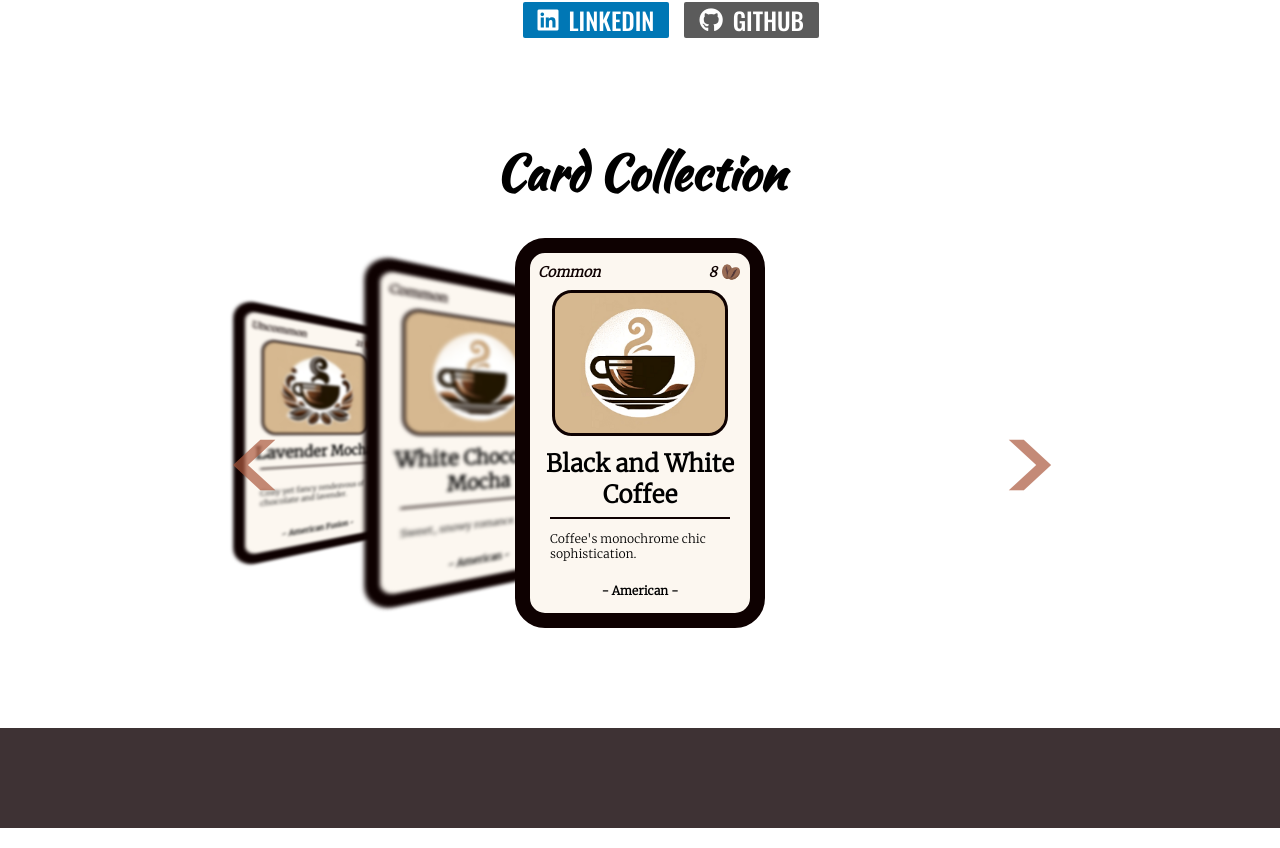
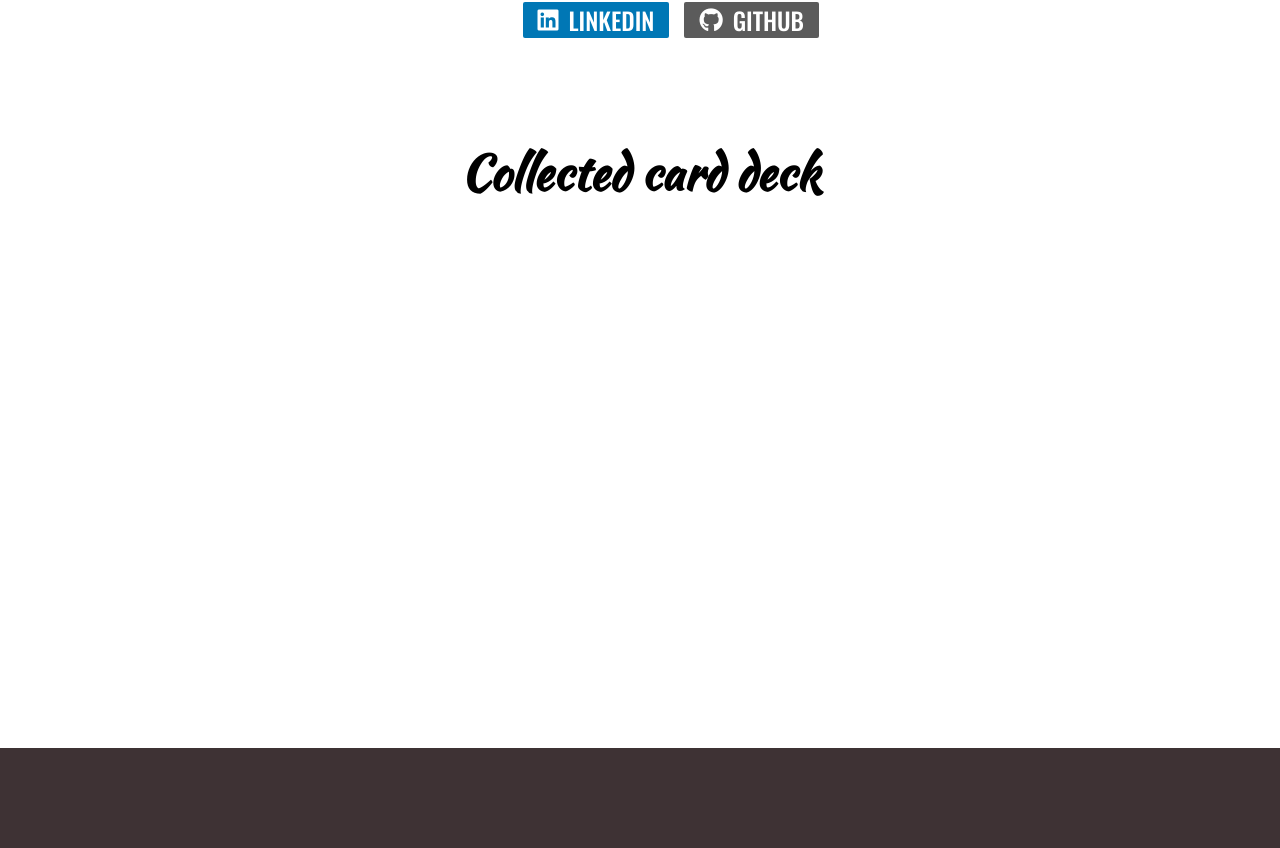
Before and after one commit to erikmichel-dev/coffee-run-web, an Angular app: page / in a window 1280 px wide. Shown: the part 813-1661 px from the top of the page. Built offline with nearby package versions, Linux system fonts and the light colour scheme.

Commit message:
adjusted card collection slider

```diff
--- a/src/app/dashboard/brew-hub/brewer/brewer.component.ts
+++ b/src/app/dashboard/brew-hub/brewer/brewer.component.ts
@@ -1,7 +1,6 @@
 import { Component } from '@angular/core';
-import { Observable, Subject, take, takeUntil, tap } from 'rxjs';
-import { BackendService } from 'src/app/shared/services/backend.service';
-import { BrewerService } from './resources/services/brewer.service';
+import { Observable, Subject, takeUntil } from 'rxjs';
+import { BrewerService } from 'src/app/shared/services/brewer.service';
 import { Coffee } from 'src/app/shared/models/coffee';
 
 
--- a/src/app/dashboard/brew-hub/brewer/resources/services/brewer.service.ts
+++ /dev/null
@@ -1,51 +0,0 @@
-import { Injectable } from '@angular/core';
-import { BackendService } from 'src/app/shared/services/backend.service';
-import { Coffee } from 'src/app/shared/models/coffee';
-import { BehaviorSubject, Observable, map, tap, combineLatest } from 'rxjs';
-
-@Injectable({
-  providedIn: 'root'
-})
-export class BrewerService {
-  public brewedCoffee$: Observable<Coffee | null>;
-  public fakeLoading$: Observable<boolean | null>;
-  public isLoading$: Observable<boolean | null>;
-  private readonly _brewedCoffee = new BehaviorSubject<Coffee | null>(null);
-  private readonly _isLoading = new BehaviorSubject<boolean | null>(false);
-  private readonly _fakeLoading = new BehaviorSubject<boolean | null>(false);
-
-  constructor(private _backend: BackendService) {
-    this.brewedCoffee$ = this._brewedCoffee.asObservable();
-    this.isLoading$ = this._isLoading.asObservable();
-    this.fakeLoading$ = this._fakeLoading.asObservable();
-  }
-
-  getCoffeeCard(): void {
-    this.reset();
-    this.startLoading();
-
-    this._backend.getItem('/daily-coffee')
-      .pipe(map(item => item as Coffee))
-      .subscribe(coffee => {
-        this._brewedCoffee.next(coffee);
-      });
-
-      combineLatest([this.brewedCoffee$, this.fakeLoading$])
-        .subscribe(([brewedCoffee, fakeLoading]) => {
-        if (brewedCoffee && !fakeLoading) {
-            this._isLoading.next(false);
-        }
-    });
-  }
-
-  startLoading(): void {
-    this._isLoading.next(true);
-    this._fakeLoading.next(true);
-    setTimeout(() => {this._fakeLoading.next(false)}, 2000);
-  }
-
-  reset(): void {
-    this._brewedCoffee.next(null);
-    this._fakeLoading.next(false);
-  }
-}
--- a/src/app/dashboard/dashboard.component.css
+++ b/src/app/dashboard/dashboard.component.css
@@ -8,7 +8,7 @@
   grid-template-areas:
     "header header header"
     ". main ."
-    ". aside ."
+    "aside aside aside"
     "footer footer footer"
 }
 
--- a/src/app/dashboard/deck/deck.component.css
+++ b/src/app/dashboard/deck/deck.component.css
@@ -3,7 +3,7 @@
     font-family: 'Kaushan Script';
     font-size: xxx-large;
     text-align: center;
-    margin-bottom: 30px;
+    margin-bottom: 50px;
     color: var(--text-color);
   }
 }
@@ -18,8 +18,16 @@
 .item{
   position: absolute;
   align-content: center;
-  transition:  0.5s;
+  transition:  0.4s;
   left: calc(50% - 125px);
+}
+
+app-coffee-card:hover {
+  .card-border {
+    transition:  0.2s;
+    outline: 15px solid var(--brewer-button);
+    color: var(--brewer-button)
+  }
 }
 
 #next{
--- a/src/app/dashboard/deck/deck.component.html
+++ b/src/app/dashboard/deck/deck.component.html
@@ -1,13 +1,11 @@
 <div class="container">
-  <h1>Card Collection</h1>
+  <h1>Collected card deck</h1>
   <div class="slider">
-    <ng-container *ngFor="let coffeCard of testCoffeeList">
-      <div class="item" #card>
-        <app-coffee-card [brewedCoffee]="coffeCard">
+    <ng-container *ngFor="let coffeCard of collectedCardDeck$ | async; let i = index">
+      <div class="item" #deckCards>
+        <app-coffee-card [brewedCoffee]="coffeCard" (click)="selectCard(i)">
         </app-coffee-card>
       </div>
     </ng-container>
-    <button id="next" (click)="next()">></button>
-    <button id="prev" (click)="prev()"><</button>
   </div>
 </div>
--- a/src/app/dashboard/deck/deck.component.ts
+++ b/src/app/dashboard/deck/deck.component.ts
@@ -1,6 +1,7 @@
-import { Component, ElementRef, OnInit, QueryList, Renderer2, ViewChild, ViewChildren } from '@angular/core';
+import { Component, ElementRef, QueryList, Renderer2, ViewChildren } from '@angular/core';
 import { Coffee } from 'src/app/shared/models/coffee';
-import { CoffeeCardComponent } from '../shared/coffee-card/coffee-card.component';
+import { BrewerService } from 'src/app/shared/services/brewer.service';
+import { Observable } from 'rxjs';
 
 @Component({
   selector: 'app-deck',
@@ -8,106 +9,64 @@ import { CoffeeCardComponent } from '../shared/coffee-card/coffee-card.component
   styleUrls: ['./deck.component.css']
 })
 export class DeckComponent {
-  @ViewChildren('card') deckCards!: QueryList<ElementRef>
-  public testCoffeeList: Coffee[] = [
-    {
-      "origin": "American",
-      "cost": 28,
-      "coffee_id": "15",
-      "tier": "Rare",
-      "description": "A zesty and crunchy coffee surprise.",
-      "name": "Lemon Poppy Seed Latte"
-    },
-    {
-      "origin": "Turkish",
-      "cost": 19,
-      "coffee_id": "23",
-      "tier": "Uncommon",
-      "description": "Spiced like a sultan's dream.",
-      "name": "Turkish Delight"
-    },
-    {
-      "origin": "American",
-      "cost": 8,
-      "coffee_id": "9",
-      "tier": "Common",
-      "description": "Coffee's chill, laid-back surfer cousin.",
-      "name": "Cold Brew"
-    },
-    {
-      "origin": "American Fusion",
-      "cost": 21,
-      "coffee_id": "4",
-      "tier": "Uncommon",
-      "description": "Cozy yet fancy rendezvous of chocolate and lavender.",
-      "name": "Lavender Mocha"
-    },
-    {
-      "origin": "American",
-      "cost": 10,
-      "coffee_id": "32",
-      "tier": "Common",
-      "description": "Sweet, snowy romance.",
-      "name": "White Chocolate Mocha"
-    },
-    {
-      "origin": "American",
-      "cost": 8,
-      "coffee_id": "25",
-      "tier": "Common",
-      "description": "Coffee's monochrome chic sophistication.",
-      "name": "Black and White Coffee"
-    }
-  ]
+  @ViewChildren('deckCards') deckCards!: QueryList<ElementRef>
+  public collectedCardDeck$: Observable<Coffee[]> | undefined;
+  public active = 0;
 
-  public active = 5;
+  constructor(
+    private renderer2: Renderer2,
+    private _brewerService: BrewerService) { }
 
-  constructor(private renderer2: Renderer2) { }
+  ngOnInit(): void {
+    this.collectedCardDeck$ = this._brewerService.collectedCardDeck$;
+  }
 
   ngAfterViewInit(): void {
+    this.deckCards.changes.subscribe(() => {
+      this.loadDeck()
+    })
     this.loadDeck()
   }
 
   loadDeck(): void {
     const cards = this.deckCards;
+    if (cards.length === 0) return;
     let featuredCard = cards.get(this.active)?.nativeElement;
     this.renderer2.setStyle(featuredCard, 'transform', 'none');
-    this.renderer2.setStyle(featuredCard, 'zIndex', '3');
+    this.renderer2.setStyle(featuredCard, 'zIndex', '4');
     this.renderer2.setStyle(featuredCard, 'filter', 'none');
     this.renderer2.setStyle(featuredCard, 'opacity', '1');
 
-    let stt = 0;
+    let pos = 0;
+    let displaceIncrement = 0.6;
+    let scaleIncrement = 1;
     for (var i = this.active + 1; i < cards.length; i++) {
-      stt++;
-      this.renderer2.setStyle(cards.get(i)?.nativeElement, 'transform', `translateX(${160 * stt}px) scale(${1 - 0.2 * stt}) perspective(16px) rotateY(-1deg)`);
-      this.renderer2.setStyle(cards.get(i)?.nativeElement, 'z-index', -stt + 3);
-      this.renderer2.setStyle(cards.get(i)?.nativeElement, 'filter', 'blur(2px)');
-      this.renderer2.setStyle(cards.get(i)?.nativeElement, 'opacity', stt > 2 ? 0 : 1);
+      pos++;
+      displaceIncrement = displaceIncrement + 0.08
+      scaleIncrement = scaleIncrement + 0.05
+
+      this.renderer2.setStyle(cards.get(i)?.nativeElement, 'transform', `translateX(${100 * pos/displaceIncrement}px) scale(${1 - 0.2 * pos/scaleIncrement}) perspective(16px) rotateY(-1deg)`);
+      this.renderer2.setStyle(cards.get(i)?.nativeElement, 'z-index', -pos + 4);
+      this.renderer2.setStyle(cards.get(i)?.nativeElement, 'filter', `blur(${pos}px)`);
+      this.renderer2.setStyle(cards.get(i)?.nativeElement, 'opacity', pos > 4 ? 0 : 1);
     }
-    stt = 0;
+    pos = 0;
+    displaceIncrement = 0.6;
+    scaleIncrement = 1;
     for (var i = (this.active - 1); i >= 0; i--) {
-      stt++;
-      this.renderer2.setStyle(cards.get(i)?.nativeElement, 'transform', `translateX(${-160 * stt}px) scale(${1 - 0.2 * stt}) perspective(16px) rotateY(1deg)`);
-      this.renderer2.setStyle(cards.get(i)?.nativeElement, 'z-index', -stt + 3);
-      this.renderer2.setStyle(cards.get(i)?.nativeElement, 'filter', 'blur(2px)');
-      this.renderer2.setStyle(cards.get(i)?.nativeElement, 'opacity', stt > 2 ? 0 : 1);
+      pos++;
+      displaceIncrement = displaceIncrement + 0.08
+      scaleIncrement = scaleIncrement + 0.05
+
+      this.renderer2.setStyle(cards.get(i)?.nativeElement, 'transform', `translateX(${-100 * pos/displaceIncrement}px) scale(${1 - 0.2 * pos/scaleIncrement}) perspective(16px) rotateY(1deg)`);
+      this.renderer2.setStyle(cards.get(i)?.nativeElement, 'z-index', -pos + 4);
+      this.renderer2.setStyle(cards.get(i)?.nativeElement, 'filter', `blur(${pos}px)`);
+      this.renderer2.setStyle(cards.get(i)?.nativeElement, 'opacity', pos > 4 ? 0 : 1);
     }
   }
 
-  next(): void {
-    const cards = this.deckCards;
-    this.active = this.active + 1 < cards.length ? this.active + 1 : this.active;
+  selectCard(number: number): void {
+    this.active = number;
     this.loadDeck()
   }
-
-  prev(): void {
-    this.active = this.active - 1 >= 0 ? this.active - 1 : this.active;
-    this.loadDeck()
-  }
-
-  test(): void {
-    const cards = this.deckCards;
-    // this.renderer2.setStyle(cards.get(5)?.nativeElement, 'zIndex',  -1000);
-    // this.renderer2.setStyle(cards.get(5)?.nativeElement, 'color',  'red');
-  }
 }
--- a/src/app/dashboard/shared/coffee-card/coffee-card.component.css
+++ b/src/app/dashboard/shared/coffee-card/coffee-card.component.css
@@ -18,7 +18,6 @@
   margin: 15px;
   overflow: hidden;
 }
-
 
 .card-header {
   display: grid;
--- a/src/app/shared/services/backend.service.ts
+++ b/src/app/shared/services/backend.service.ts
@@ -8,7 +8,6 @@ import { environment } from 'src/environments/environment';
   providedIn: 'root'
 })
 export class BackendService {
-
   private _baseUrl: string = environment.apiEndpoint;
 
   constructor(
@@ -31,6 +30,6 @@ export class BackendService {
       return throwError('getItem: URI not set');
     }
 
-    return this._http.get<Coffee>(url, { headers: headers }).pipe(map(res => <T>res));
+    return this._http.get<T>(url, { headers: headers }).pipe(map(res => <T>res));
   }
 }
--- /dev/null
+++ b/src/app/shared/services/brewer.service.ts
@@ -0,0 +1,40 @@
+import { Injectable } from '@angular/core';
+import { BackendService } from './backend.service';
+import { Coffee } from '../models/coffee';
+import { BehaviorSubject, Observable, map, tap, combineLatest } from 'rxjs';
+
+@Injectable({
+  providedIn: 'root'
+})
+export class BrewerService {
+  public brewedCoffee$: Observable<Coffee | null>;
+  public collectedCardDeck$: Observable<Coffee[]>
+  public isLoading$: Observable<boolean | null>;
+  private readonly _brewedCoffee = new BehaviorSubject<Coffee | null>(null);
+  private readonly _collectedCardDeck = new BehaviorSubject<Coffee[]>([]);
+  private readonly _isLoading = new BehaviorSubject<boolean | null>(false);
+
+  constructor(private _backend: BackendService) {
+    this.brewedCoffee$ = this._brewedCoffee.asObservable();
+    this.collectedCardDeck$ = this._collectedCardDeck.asObservable();
+    this.isLoading$ = this._isLoading.asObservable();
+  }
+
+  getCoffeeCard(): void {
+    this.reset();
+    this._isLoading.next(true);
+
+    this._backend.getItem<Coffee>('/daily-coffee')
+      .subscribe(coffee => {
+        setTimeout(() => {
+          this._brewedCoffee.next(coffee);
+          this._isLoading.next(false);
+          this._collectedCardDeck.next([...this._collectedCardDeck.getValue(), coffee]);
+        }, 1800)
+      });
+  }
+
+  reset(): void {
+    this._brewedCoffee.next(null);
+  }
+}
```
